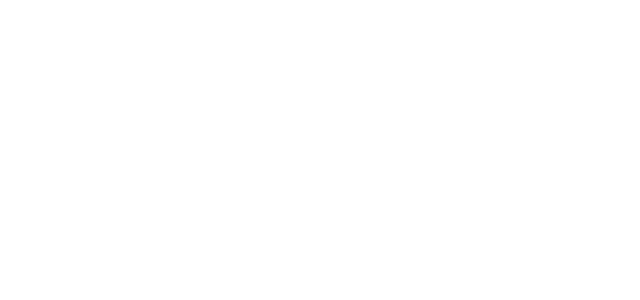
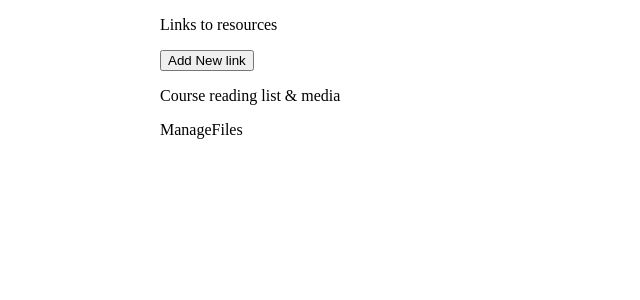
Before and after one commit to tshepi-tech/lms-project, a React (Create React App) app: page /admin/1/files in a window 1280 px wide. Before the commit this address had no page. Shown: the top 300 px of the page, without its empty margins (0-640 px from the left). Built offline with nearby package versions, Linux system fonts and the light colour scheme.

Commit message:
route to resource manager done

```diff
--- a/src/App.jsx
+++ b/src/App.jsx
@@ -6,10 +6,10 @@
 import { CourseProvider } from "./state/CourseContext";
 import { ModalProvider } from "./state/ModalContext";
 import "./styles/styles.css";
-import MangageStudent from "./TeacherView/components/ManageStudent";
+import MangageStudent from "./TeacherView/pages/ManageStudent";
 import Modal from "./TeacherView/components/Modal";
 import Admin from "./TeacherView/pages/Admin";
-import AdminCourses from "./TeacherView/pages/AdminCourses";
+import ManageResources from "./TeacherView/pages/ManageResources";
 
 export default function App() {
   return (
@@ -21,6 +21,10 @@
               <Route path="/" element={<Home />} />
               <Route path="/admin" element={<Admin />} />
               <Route path="/admin/:courseId" element={<MangageStudent />} />
+              <Route
+                path="/admin/:courseId/files"
+                element={<ManageResources />}
+              />
             </Routes>
           </BrowserRouter>
           <Modal />
--- a/src/TeacherView/components/ItemAdminCourse.jsx
+++ b/src/TeacherView/components/ItemAdminCourse.jsx
@@ -9,14 +9,18 @@
   const { setModal } = useModal();
 
   //Properties
-  const linkPath = `/admin/${course.id}`;
+  const studentManager = `/admin/${course.id}`;
+  const resourcesManager = `/admin/${course.id}/files`;
 
   return (
     <article key={course.id}>
       <div className="content">
         <div className="colour_block"></div>
-        <Link to={linkPath}>
+        <Link to={studentManager}>
           <button>👩‍🎓</button>
+        </Link>
+        <Link to={resourcesManager}>
+          <button> 📁 </button>
         </Link>
         <button>✍️</button>
         <button>🗑</button>
--- a/src/TeacherView/pages/AdminCourses.jsx
+++ /dev/null
@@ -1,12 +0,0 @@
-//NPM packages
-import { useParams } from "react-router-dom";
-
-export default function AdminCourses() {
-  const { courseId } = useParams();
-  return (
-    <div id="admin-courses">
-      <h1>Admin Courses</h1>
-      <p>ID:@{courseId}@</p>
-    </div>
-  );
-}
--- /dev/null
+++ b/src/TeacherView/pages/ManageFiles.jsx
@@ -0,0 +1,5 @@
+import React from "react";
+
+export default function ManageFiles() {
+  return <div>ManageFiles</div>;
+}
--- /dev/null
+++ b/src/TeacherView/pages/ManageLinks.jsx
@@ -0,0 +1,9 @@
+import React from "react";
+
+export default function ManageLinks() {
+  return (
+    <div>
+      <button>Add New link</button>
+    </div>
+  );
+}
--- /dev/null
+++ b/src/TeacherView/pages/ManageResources.jsx
@@ -0,0 +1,14 @@
+//Project files
+import Links from "./ManageLinks";
+import Files from "./ManageFiles";
+
+export default function ManageResources() {
+  return (
+    <div>
+      <p>Links to resources</p>
+      <Links />
+      <p>Course reading list & media</p>
+      <Files />
+    </div>
+  );
+}
--- a/src/TeacherView/components/ManageStudent.jsx
+++ b/src/TeacherView/pages/ManageStudent.jsx
@@ -3,12 +3,12 @@
 import { useParams } from "react-router-dom";
 
 //Project files
-import { addDocument, getCollection } from "./../../scripts/firestore";
-import StudentList from "./StudentCourseList";
-import { deleteDocument } from "./../../scripts/firestore";
-import { removeUser } from "./../../scripts/firebaseAuth";
-import { createFile } from "./../../scripts/cloudStorage";
-import readFile from "./../../scripts/readFile";
+import { addDocument, getCollection } from "../../scripts/firestore";
+import StudentList from "../components/StudentCourseList";
+import { deleteDocument } from "../../scripts/firestore";
+import { removeUser } from "../../scripts/firebaseAuth";
+import { createFile } from "../../scripts/cloudStorage";
+import readFile from "../../scripts/readFile";
 
 export default function MangageStudent() {
   const [students, setStudents] = useState([]);
@@ -37,7 +37,8 @@
 
   return (
     <div>
-      {courseId}
+      <h1>{courseId}</h1>
+      <p>Student List</p>
       <StudentList onRemove={onRemove} students={students} />
     </div>
   );
--- a/src/scripts/firestore.js
+++ b/src/scripts/firestore.js
@@ -54,5 +54,5 @@
   const documentPath = doc(firestore, path, id);
 
   await deleteDoc(documentPath);
-  console.log("Deleted document successfully", id);
+  console.log("Deleted document successfully", id, "Remember to delete me");
 }
```
